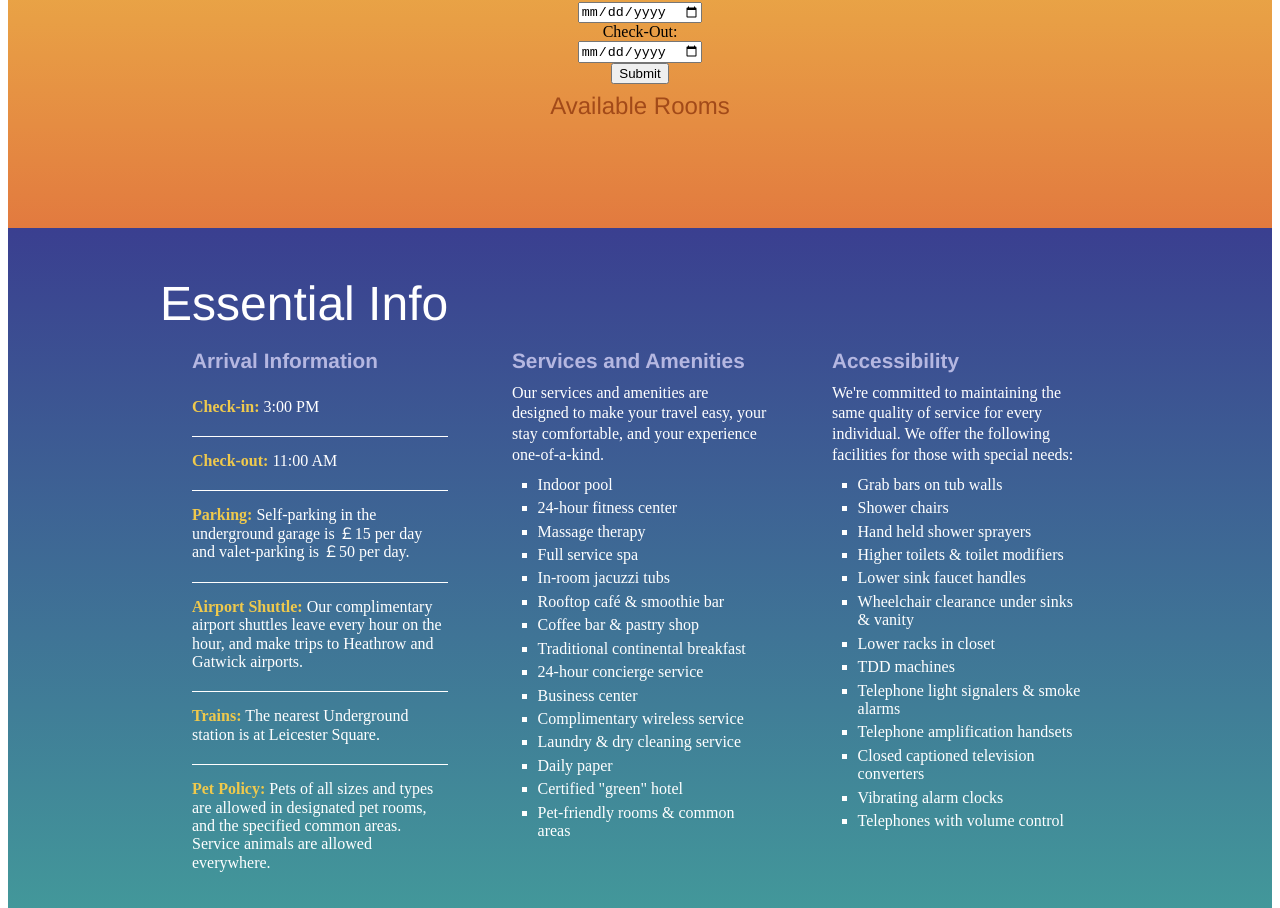
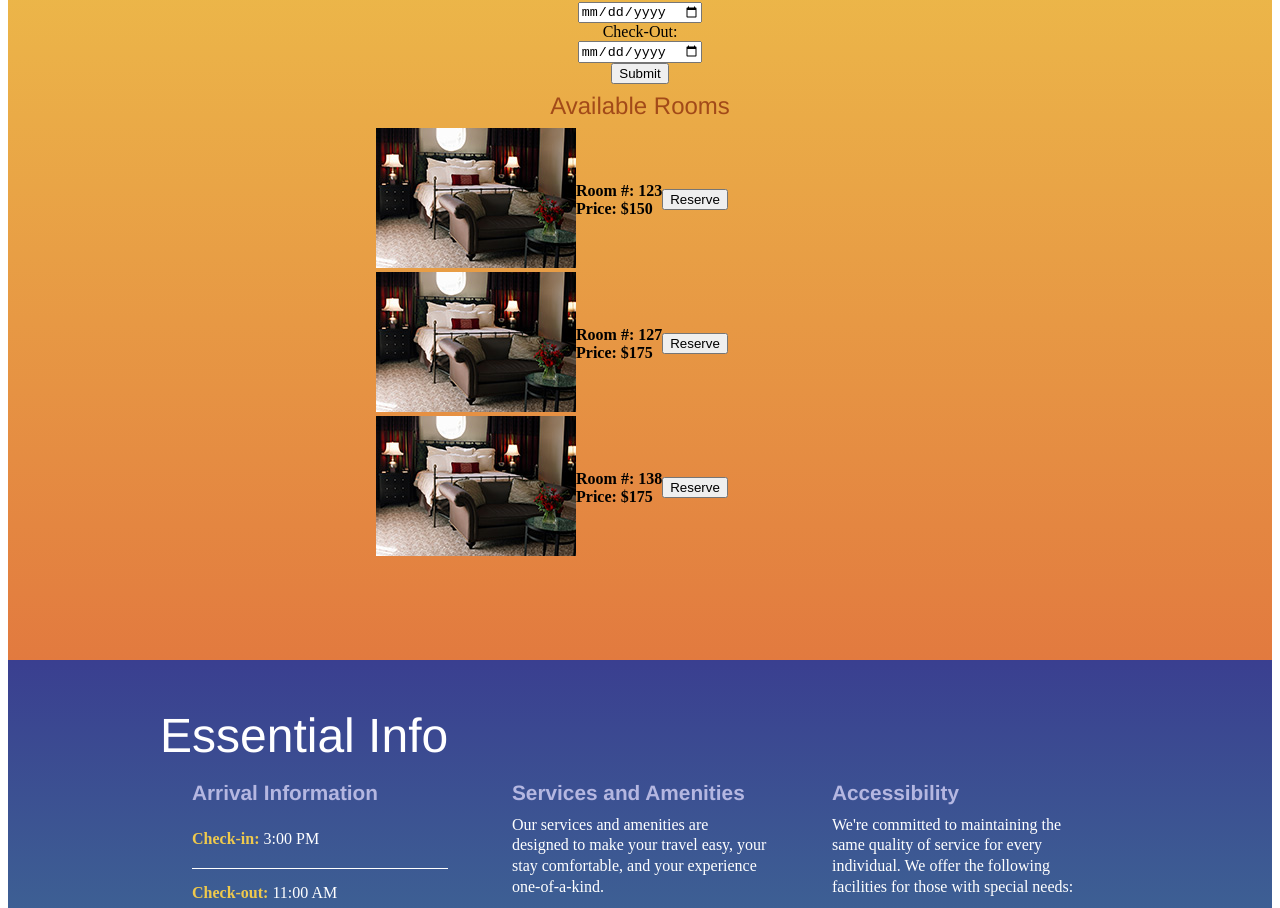
Before and after one commit to anataliocs/reactiveapp2019, an Angular app in the folder angular-app/: page / in a window 1280 px wide. Shown: the part 842-1750 px from the top of the page. Built offline with nearby package versions, Linux system fonts and the light colour scheme.

Commit message:
Static set of Rooms

```diff
--- a/angular-app/src/app/app.component.ts
+++ b/angular-app/src/app/app.component.ts
@@ -1,6 +1,6 @@
-import { Component } from '@angular/core';
+import {Component} from '@angular/core';
 import {FormControl, FormGroup} from "@angular/forms";
-import { HttpClient } from '@angular/common/http';
+import {HttpClient} from '@angular/common/http';
 import {Observable} from "rxjs";
 
 @Component({
@@ -14,16 +14,16 @@ export class AppComponent {
   constructor(private http: HttpClient) {
   }
 
-  private baseUrl:string = 'http://localhost:8080';
-  private getUrl:string = this.baseUrl + '/room/v1/reservation/';
-  private postUrl:string = this.baseUrl + '/room/v1/reservation/';
-  public submitted:boolean;
+  private baseUrl: string = 'http://localhost:8080';
+  private getUrl: string = this.baseUrl + '/room/v1/reservation/';
+  private postUrl: string = this.baseUrl + '/room/v1/reservation/';
+  public submitted: boolean;
 
-  roomsearch:FormGroup;
-  rooms:Room[];
-  request:ReserveRoomRequest;
-  currentCheckInVal:string;
-  currentCheckOutVal:string;
+  roomsearch: FormGroup;
+  rooms: Room[];
+  request: ReserveRoomRequest;
+  currentCheckInVal: string;
+  currentCheckOutVal: string;
 
   ngOnInit() {
     this.roomsearch = new FormGroup({
@@ -38,14 +38,14 @@ export class AppComponent {
       this.currentCheckInVal = x.checkin;
       this.currentCheckOutVal = x.checkout;
     });
+
+    this.rooms = [new Room("123", "123", "150", ""),
+      new Room("127", "127", "175", ""),
+      new Room("138", "138", "175", ""),
+    ]
   }
 
-  onSubmit({value, valid}: { value:RoomSearch, valid:boolean }) {
-
-
-  }
-
-  reserveRoom(value:string) {
+  reserveRoom(value: string) {
 
     this.request = new ReserveRoomRequest(value, this.currentCheckInVal, this.currentCheckOutVal);
 
@@ -53,7 +53,7 @@ export class AppComponent {
   }
 
 
-  createReservation(body:Object) {
+  createReservation(body: Object) {
     let bodyString = JSON.stringify(body); // Stringify payload
     let headers = new Headers({'Content-Type': 'application/json'}); // ... Set content type to JSON
 
@@ -61,17 +61,11 @@ export class AppComponent {
       .subscribe(res => console.log(res));
   }
 
-  mapRoom(response:Response):Room[] {
-
-    //TODO Fix
-    return null;
-  }
-
 }
 
 export interface RoomSearch {
-  checkin:string;
-  checkout:string;
+  checkin: string;
+  checkout: string;
 }
 
 export class ReserveRoomRequest {
@@ -89,10 +83,17 @@ export class ReserveRoomRequest {
   }
 }
 
-export interface Room {
-  id:string,
-  roomNumber:string,
-  price:string,
-  links:string
+export class Room {
+  id: string;
+  roomNumber: string;
+  price: string;
+  links: string;
 
+
+  constructor(id: string, roomNumber: string, price: string, links: string) {
+    this.id = id;
+    this.roomNumber = roomNumber;
+    this.price = price;
+    this.links = links;
+  }
 }
```
